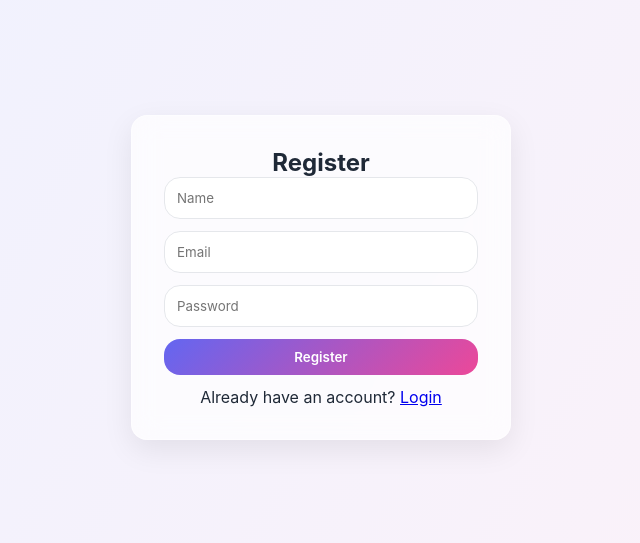
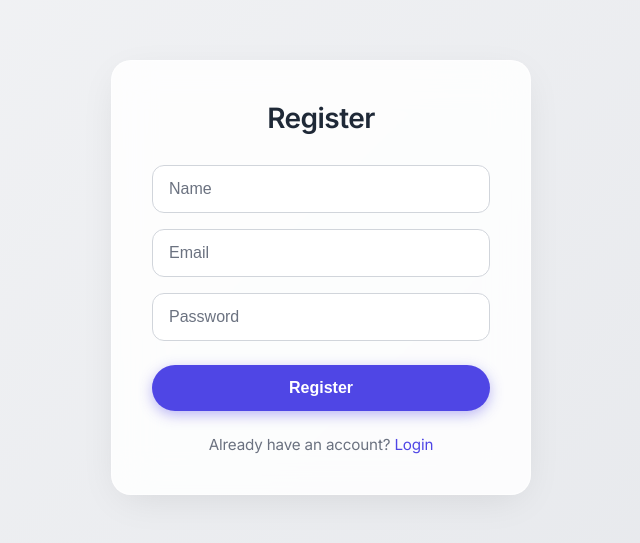
Before and after one commit to SAFI19122002/collab-docs, a React (Vite) app in the folder client/: page /register in a window 1280 px wide. Shown: the part 123-666 px from the top of the page, without its empty margins (319-959 px from the left). Built offline with nearby package versions, Linux system fonts and the light colour scheme; what quill-cursors would draw is missing.

Commit message:
style: completely redesign UI with modern elegant aesthetics

```diff
--- a/client/package.json
+++ b/client/package.json
@@ -10,6 +10,7 @@
     "preview": "vite preview"
   },
   "dependencies": {
+    "@fontsource/inter": "^5.2.8",
     "axios": "^1.13.2",
     "quill-cursors": "^4.0.4",
     "react": "^18.2.0",
--- a/client/src/index.css
+++ b/client/src/index.css
@@ -4,7 +4,6 @@
   margin: 0;
   padding: 0;
   box-sizing: border-box;
-  font-family: Inter, system-ui, sans-serif;
 }
 
 body {
@@ -15,55 +14,70 @@ body {
 /* Glass card */
 .glass {
   background: var(--card);
-  backdrop-filter: blur(14px);
+  backdrop-filter: blur(20px);
+  -webkit-backdrop-filter: blur(20px);
   border: 1px solid var(--border);
   border-radius: var(--radius);
   box-shadow: var(--shadow);
+  transition: all 0.3s cubic-bezier(0.4, 0, 0.2, 1);
 }
 
 /* Buttons */
 button {
+  background: var(--primary);
+  color: white;
   border: none;
-  border-radius: var(--radius);
-  padding: 10px 16px;
+  border-radius: 9999px;
+  /* Pill shape */
+  padding: 12px 24px;
   cursor: pointer;
   font-weight: 600;
-  transition: 0.25s;
+  font-size: 0.95rem;
+  transition: all 0.2s cubic-bezier(0.4, 0, 0.2, 1);
+  box-shadow: 0 4px 14px 0 rgba(79, 70, 229, 0.39);
 }
 
 button:hover {
   transform: translateY(-2px);
-}
-/* DARK MODE BASE */
-body.dark {
-  background: linear-gradient(135deg, #0f172a, #020617);
-  color: #e2e8f0;
+  box-shadow: 0 6px 20px 0 rgba(79, 70, 229, 0.39);
+  background: var(--primary-hover);
 }
 
-/* Glass header dark */
-body.dark .glass-header {
-  background: rgba(15, 23, 42, 0.7);
-}
-
-/* Cards */
-body.dark .doc-card {
-  background: #0f172a;
-  color: white;
+button:active {
+  transform: translateY(0);
 }
 
 /* Inputs */
-body.dark input {
-  background: #020617;
-  color: white;
-  border: 1px solid #334155;
+input {
+  background: var(--input-bg);
+  border: 1px solid var(--input-border);
+  color: var(--text);
+  border-radius: 12px;
+  padding: 14px 16px;
+  font-size: 1rem;
+  transition: all 0.2s ease;
+  outline: none;
+  width: 100%;
 }
 
-/* Editor */
-body.dark .ql-editor {
-  background: #020617 !important;
-  color: white !important;
+input:focus {
+  border-color: var(--primary);
+  box-shadow: 0 0 0 4px rgba(79, 70, 229, 0.1);
 }
 
-body.dark .ql-toolbar {
-  background: #0f172a !important;
+input::placeholder {
+  color: var(--text-muted);
 }
+
+/* Link Styling */
+a {
+  color: var(--primary);
+  text-decoration: none;
+  font-weight: 500;
+  transition: color 0.2s ease;
+}
+
+a:hover {
+  color: var(--primary-hover);
+  text-decoration: underline;
+}
--- a/client/src/main.jsx
+++ b/client/src/main.jsx
@@ -4,6 +4,8 @@ import App from "./App";
 import { BrowserRouter } from "react-router-dom";
 import { AuthProvider } from "./context/AuthContext";
 import { ThemeProvider } from "./context/ThemeContext";
+import "@fontsource/inter";
+import "@fontsource/inter/600.css";
 import "./index.css";
 import "./styles/theme.css";
 ReactDOM.createRoot(document.getElementById("root")).render(
--- a/client/src/pages/Dashboard.jsx
+++ b/client/src/pages/Dashboard.jsx
@@ -103,7 +103,10 @@ export default function Dashboard() {
             </p>
 
             <div className="doc-actions">
-              <button onClick={() => navigate(`/docs/${doc._id}`)}>
+              <button
+                className="open-btn"
+                onClick={() => navigate(`/docs/${doc._id}`)}
+              >
                 Open
               </button>
 
--- a/client/src/pages/Document.jsx
+++ b/client/src/pages/Document.jsx
@@ -136,16 +136,17 @@ export default function Document() {
       <TopBar title="Editor" />
 
       <div className="editor-wrapper">
-        <div style={{ marginBottom: 10, fontSize: 14, opacity: 0.7 }}>
-          {saving ? "💾 Saving..." : "✅ Saved"}
+        <div className="editor-header">
+          <input
+            className="title-input"
+            value={title}
+            onChange={(e) => setTitle(e.target.value)}
+            placeholder="Untitled Document"
+          />
+          <div className="save-status">
+            {saving ? "🔄 Saving..." : "✓ Saved"}
+          </div>
         </div>
-
-        <input
-          className="title-input"
-          value={title}
-          onChange={(e) => setTitle(e.target.value)}
-          placeholder="Untitled Document"
-        />
 
         <ReactQuill
           ref={quillRef}
--- a/client/src/styles/auth.css
+++ b/client/src/styles/auth.css
@@ -1,35 +1,38 @@
 .auth-container {
-  height: 100vh;
+  min-height: 100vh;
   display: flex;
   align-items: center;
   justify-content: center;
+  padding: 20px;
 }
 
 .auth-card {
-  width: 380px;
-  padding: 32px;
+  width: 100%;
+  max-width: 420px;
+  padding: 40px;
   text-align: center;
 }
 
-.auth-card input {
-  width: 100%;
-  margin-bottom: 12px;
-  padding: 12px;
-  border-radius: var(--radius);
-  border: 1px solid #e5e7eb;
+.auth-card h2 {
+  font-size: 1.75rem;
+  font-weight: 700;
+  margin-bottom: 30px;
+  letter-spacing: -0.02em;
 }
 
-/* Gradient button */
+.auth-card input {
+  margin-bottom: 16px;
+}
+
 .auth-card button {
   width: 100%;
-  background: linear-gradient(135deg, var(--primary), var(--secondary));
-  color: white;
-}
-
-.auth-card button:hover {
-  background: linear-gradient(135deg, var(--secondary), var(--accent));
+  margin-top: 8px;
+  padding: 14px 24px;
+  font-size: 1rem;
 }
 
 .auth-footer {
-  margin-top: 12px;
+  margin-top: 24px;
+  font-size: 0.95rem;
+  color: var(--text-muted);
 }
--- a/client/src/styles/dashboard.css
+++ b/client/src/styles/dashboard.css
@@ -1,40 +1,105 @@
 .dashboard {
   padding: 40px;
+  max-width: 1400px;
+  margin: 0 auto;
+}
+
+.dashboard h1 {
+  font-size: 2rem;
+  font-weight: 700;
+  margin-bottom: 30px;
+  letter-spacing: -0.02em;
 }
 
 .create-btn {
   background: linear-gradient(135deg, var(--primary), var(--accent));
   color: white;
-  margin-bottom: 30px;
+  margin-bottom: 40px;
+  display: inline-flex;
+  align-items: center;
+  gap: 8px;
+  font-size: 1.05rem;
+  padding: 14px 28px;
 }
 
 .doc-grid {
-  display: flex;
-  flex-wrap: wrap;
-  gap: 20px;
+  display: grid;
+  grid-template-columns: repeat(auto-fill, minmax(280px, 1fr));
+  gap: 24px;
 }
 
 .doc-card {
-  padding: 20px;
-  width: 240px;
-  transition: 0.3s;
+  padding: 24px;
+  display: flex;
+  flex-direction: column;
+  height: 100%;
 }
 
 .doc-card:hover {
-  transform: translateY(-4px);
+  transform: translateY(-6px);
+  box-shadow: var(--shadow-hover);
+}
+
+.doc-title-input {
+  background: transparent;
+  border: 1px solid transparent;
+  padding: 0;
+  font-size: 1.25rem;
+  font-weight: 600;
+  color: var(--text);
+  margin-bottom: 12px;
+  outline: none;
+  box-shadow: none;
+  border-radius: 4px;
+}
+
+.doc-title-input:focus,
+.doc-title-input:hover {
+  border-color: var(--input-border);
+  background: var(--input-bg);
+  padding: 4px 8px;
+  margin-left: -8px;
+}
+
+.doc-date {
+  font-size: 0.85rem;
+  color: var(--text-muted);
+  margin-bottom: 24px;
+  flex-grow: 1;
 }
 
 .doc-actions {
   display: flex;
-  gap: 8px;
-  margin-top: 12px;
+  gap: 12px;
+  margin-top: auto;
 }
 
 .doc-actions button {
-  background: var(--primary);
-  color: white;
+  flex: 1;
+  padding: 10px;
+  font-size: 0.9rem;
+}
+
+.doc-actions .open-btn {
+  background: var(--bg);
+  color: var(--text);
+  border: 1px solid var(--border);
+  box-shadow: none;
+}
+
+.doc-actions .open-btn:hover {
+  background: var(--input-bg);
+  border-color: var(--primary);
 }
 
 .delete-btn {
+  background: transparent;
+  color: var(--danger);
+  border: 1px solid rgba(239, 68, 68, 0.3);
+  box-shadow: none;
+}
+
+.delete-btn:hover {
   background: var(--danger);
+  color: white;
 }
--- a/client/src/styles/theme.css
+++ b/client/src/styles/theme.css
@@ -1,44 +1,48 @@
 :root {
-  --primary: #6366f1;
-  --secondary: #ec4899;
-  --accent: #06b6d4;
-  --success: #22c55e;
+  --primary: #4f46e5;
+  --primary-hover: #4338ca;
+  --secondary: #e11d48;
+  --accent: #2563eb;
+  --success: #10b981;
   --danger: #ef4444;
 
-  --bg: linear-gradient(120deg, #eef2ff, #fdf2f8);
-  --card: rgba(255, 255, 255, 0.7);
+  --bg: linear-gradient(135deg, #f3f4f6 0%, #e5e7eb 100%);
+  --card: rgba(255, 255, 255, 0.85);
 
   --text: #1f2937;
-  --border: rgba(255, 255, 255, 0.4);
+  --text-muted: #6b7280;
+  --border: rgba(255, 255, 255, 0.6);
 
-  --radius: 16px;
-  --shadow: 0 10px 30px rgba(0, 0, 0, 0.08);
+  --radius: 20px;
+  --shadow: 0 10px 40px -10px rgba(0, 0, 0, 0.1);
+  --shadow-hover: 0 20px 40px -10px rgba(0, 0, 0, 0.15);
+
+  --input-bg: rgba(255, 255, 255, 0.9);
+  --input-border: #d1d5db;
 }
+
 /* 🌙 Dark mode global */
 body.dark {
-  background: #0f172a;
-  color: #e2e8f0;
+  background: linear-gradient(135deg, #09090b 0%, #18181b 100%);
+  color: #f8fafc;
+
+  --bg: linear-gradient(135deg, #09090b 0%, #18181b 100%);
+  --card: rgba(24, 24, 27, 0.65);
+  --text: #f8fafc;
+  --text-muted: #94a3b8;
+  --border: rgba(255, 255, 255, 0.08);
+  --shadow: 0 10px 40px -10px rgba(0, 0, 0, 0.5);
+  --shadow-hover: 0 20px 40px -10px rgba(0, 0, 0, 0.7);
+
+  --input-bg: rgba(39, 39, 42, 0.5);
+  --input-border: rgba(255, 255, 255, 0.1);
 }
 
-/* cards */
-body.dark .doc-card {
-  background: #1e293b;
-  color: white;
+/* Base resets & typography */
+body {
+  font-family: 'Inter', system-ui, -apple-system, sans-serif;
+  letter-spacing: -0.01em;
+  -webkit-font-smoothing: antialiased;
+  background: var(--bg);
+  min-height: 100vh;
 }
-
-/* editor */
-body.dark .ql-container {
-  background: #1e293b;
-  color: white;
-}
-
-body.dark .ql-toolbar {
-  background: #0f172a;
-  border-color: #334155;
-}
-
-/* navbar */
-body.dark .topbar {
-  background: #020617;
-  border-bottom: 1px solid #334155;
-}
```
Also changed, not shown: client/src/styles/editor.css (+134 -10 lines), 1 other file (tests, documents, lock files or other folders).
